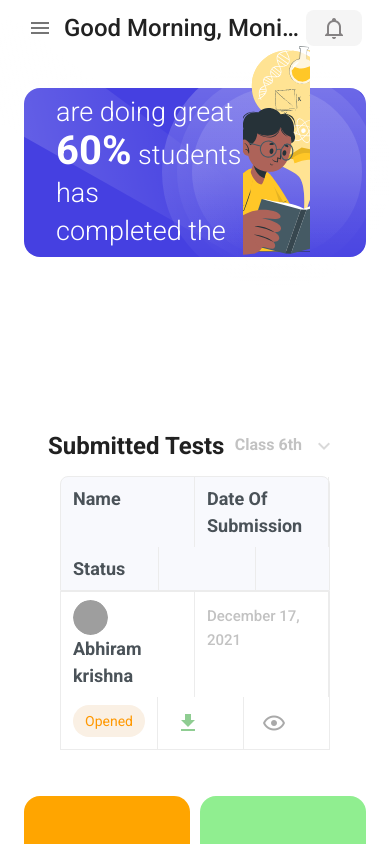
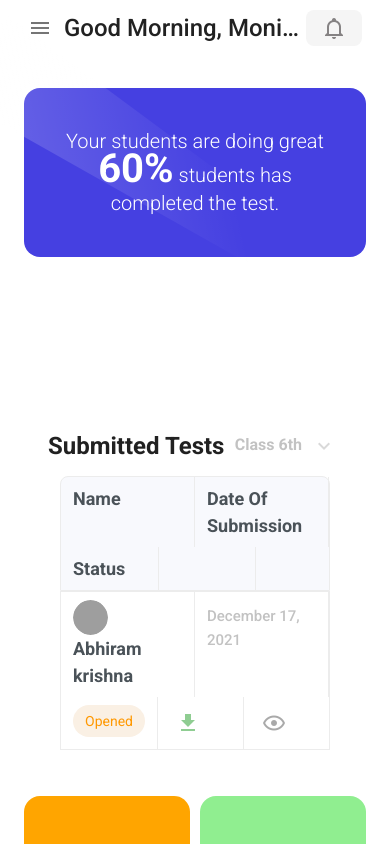
Before and after one commit to AbhiramKrishnaM/Educore, a Nuxt app: page / in a window 390 px wide. Shown: the top 844 px of the page. Built offline with nearby package versions, Linux system fonts and the light colour scheme; grey boxes are pictures that could not be loaded.

Commit message:
feat: added mobile res to header component

```diff
--- a/components/Home/Header.vue
+++ b/components/Home/Header.vue
@@ -4,11 +4,18 @@
   >
     <div class="background-polygon"></div>
 
-    <h1>
+    <h1
+      :class="{
+        'h1-small full-width text-center': $vuetify.breakpoint.smAndDown,
+      }"
+    >
       Your students are doing great <span>60%</span> students has<br />
       completed the test.
     </h1>
-    <div class="illustration-wrapper mr-6">
+    <div
+      class="illustration-wrapper mr-6"
+      :class="{ 'd-none': $vuetify.breakpoint.smAndDown }"
+    >
       <div class="halo first"></div>
       <div class="halo second"></div>
       <div class="halo third"></div>
@@ -29,6 +36,10 @@ export default {
 }
 </script>
 <style scoped>
+.full-width {
+  width: 100%;
+}
+
 .wrapper {
   width: 100%;
   height: 20vh;
@@ -36,9 +47,16 @@ export default {
   position: relative;
 }
 
+/* heading  */
 h1 {
   font-weight: 300;
   font-size: 27px;
+  line-height: 1.4em;
+}
+
+/* heading media >960 */
+.h1-small {
+  font-size: 20px;
   line-height: 1.4em;
 }
 
```
